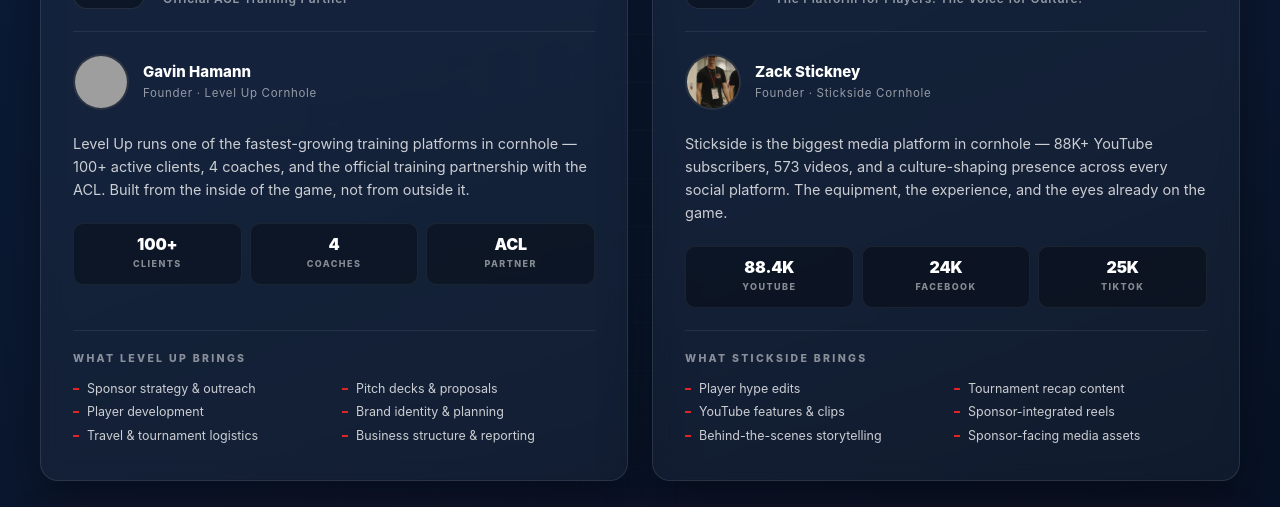
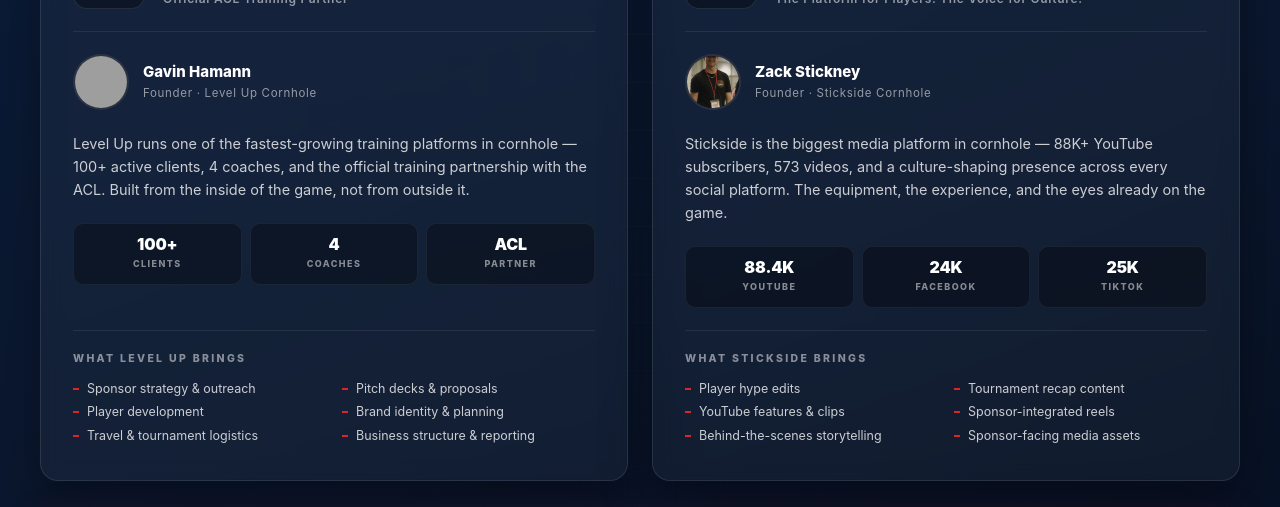
Before and after one commit to hamannlpcornhole-beep/cash-chamness-proposal, a plain HTML site: page index.html in a window 1280 px wide. Shown: the part 4062-4569 px from the top of the page. Drawn offline with Linux system fonts and the light colour scheme; grey boxes are pictures that could not be loaded.

Commit message:
More zoom on Zack's headshot (1.45x -> 2x)

```diff
--- a/index.html
+++ b/index.html
@@ -3011,7 +3011,7 @@
         </div>
 
         <div class="team-person">
-          <div class="team-person-photo"><img src="stick.jpg" alt="Zack Stickney" style="object-position: center 18%; transform: scale(1.45); transform-origin: center 25%;" /></div>
+          <div class="team-person-photo"><img src="stick.jpg" alt="Zack Stickney" style="object-position: center 15%; transform: scale(2); transform-origin: center 20%;" /></div>
           <div class="team-person-text">
             <div class="name">Zack Stickney</div>
             <div class="title">Founder · Stickside Cornhole</div>
```
